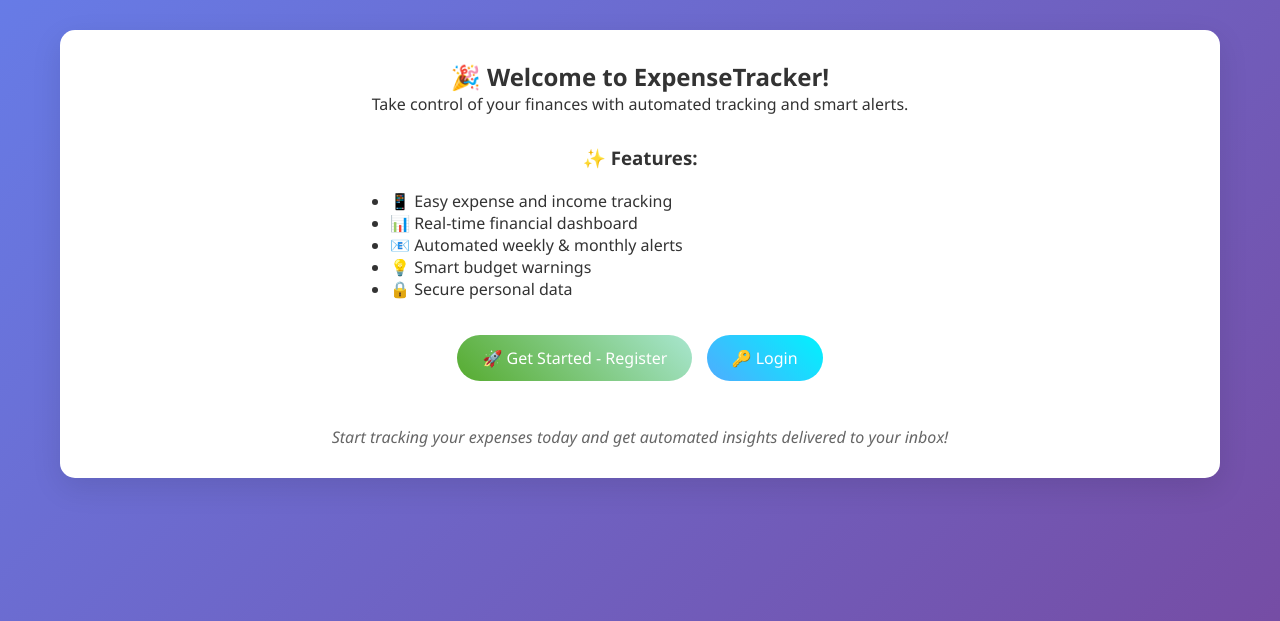
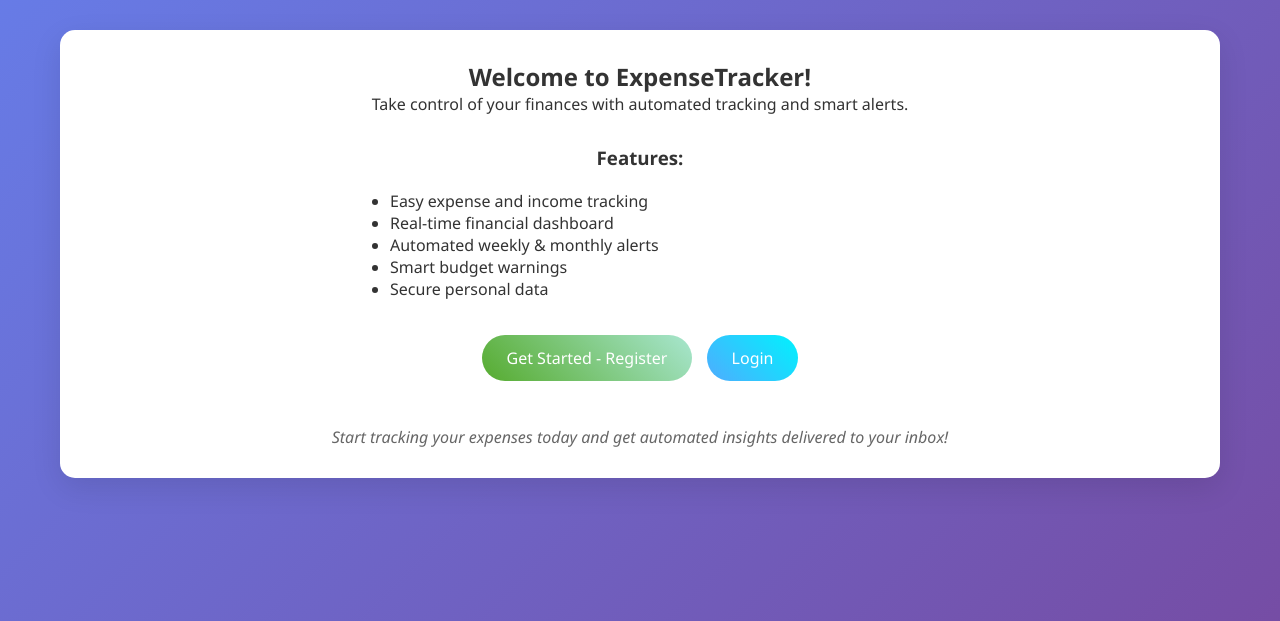
Before and after one commit to monicahnjiiri/ExpenseTracker, a Flask app: page / in a window 1280 px wide. Shown: the part 107-728 px from the top of the page. Run offline with Flask 3, Linux system fonts and the light colour scheme.

Commit message:
Update index.html

```diff
--- a/src/templates/index.html
+++ b/src/templates/index.html
@@ -3,23 +3,23 @@
 {% block content %}
 <div class="card">
     <div style="text-align: center;">
-        <h2>🎉 Welcome to ExpenseTracker!</h2>
+        <h2> Welcome to ExpenseTracker!</h2>
         <p>Take control of your finances with automated tracking and smart alerts.</p>
 
         <div style="margin: 30px 0;">
-            <h3>✨ Features:</h3>
+            <h3> Features:</h3>
             <ul style="text-align: left; max-width: 500px; margin: 20px auto;">
-                <li>📱 Easy expense and income tracking</li>
-                <li>📊 Real-time financial dashboard</li>
-                <li>📧 Automated weekly & monthly alerts</li>
-                <li>💡 Smart budget warnings</li>
-                <li>🔒 Secure personal data</li>
+                <li> Easy expense and income tracking</li>
+                <li> Real-time financial dashboard</li>
+                <li> Automated weekly & monthly alerts</li>
+                <li> Smart budget warnings</li>
+                <li> Secure personal data</li>
             </ul>
         </div>
 
         <div style="margin: 30px 0;">
-            <a href="{{ url_for('register') }}" class="btn btn-success">🚀 Get Started - Register</a>
-            <a href="{{ url_for('login') }}" class="btn btn-info">🔑 Login</a>
+            <a href="{{ url_for('register') }}" class="btn btn-success"> Get Started - Register</a>
+            <a href="{{ url_for('login') }}" class="btn btn-info"> Login</a>
         </div>
 
         <div style="margin-top: 40px; color: #666;">
```
